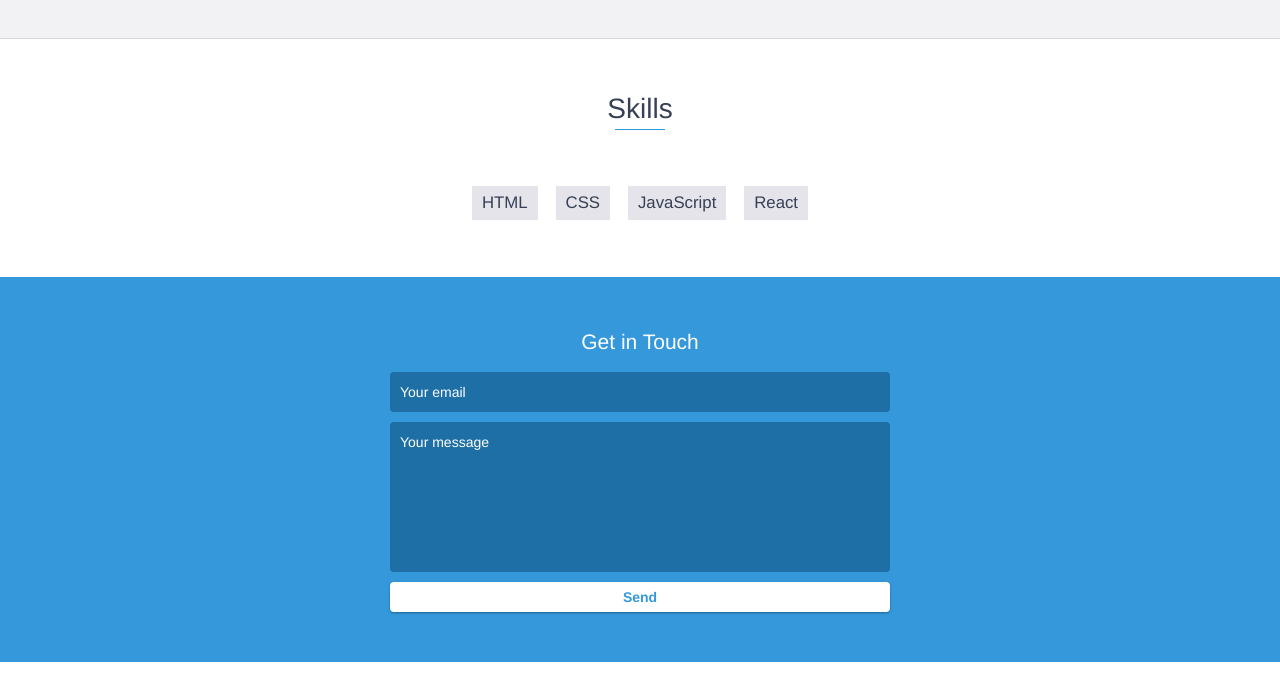
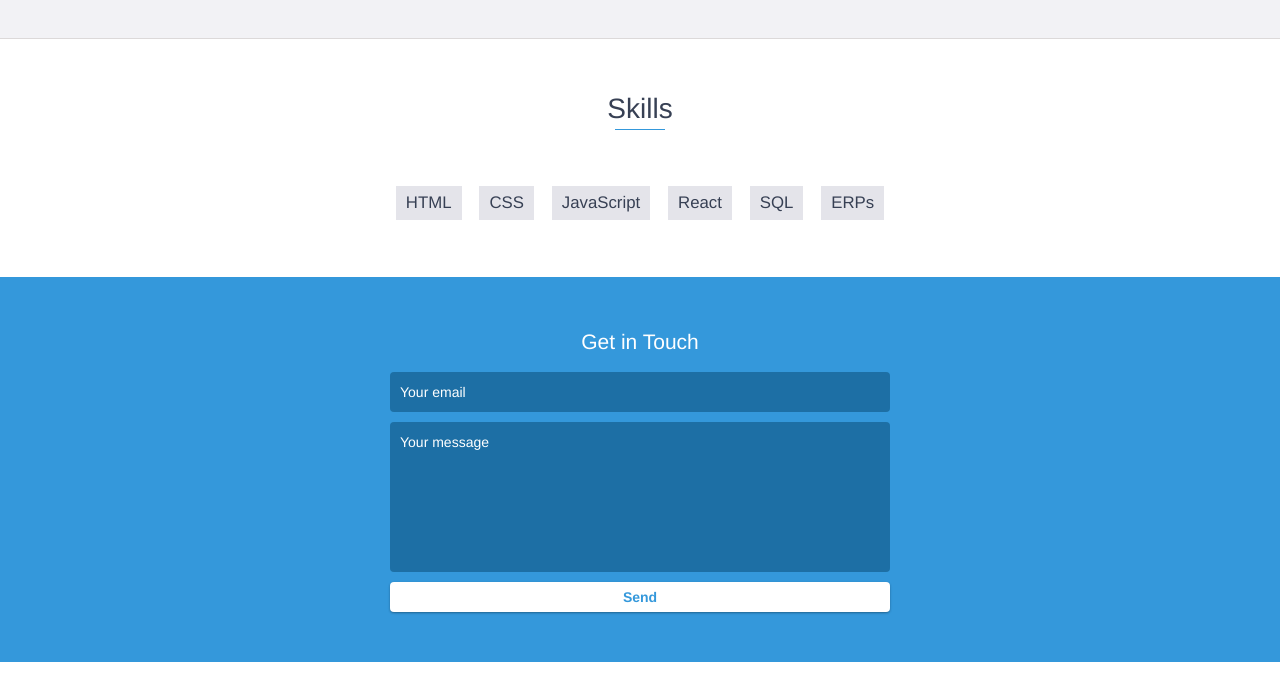
Before and after one commit to CodeRistretto/Curriculum, a website: page index.html in a window 1280 px wide. Shown: the part 4860-5555 px from the top of the page. Drawn offline with nearby package versions, Linux system fonts and the light colour scheme.

Commit message:
Update index.html

```diff
--- a/index.html
+++ b/index.html
@@ -346,6 +346,8 @@
             <li>CSS</li>
             <li>JavaScript</li>
             <li>React</li>
+		<li>SQL</li>
+            <li>ERPs</li>
 
         </ul>
     </div>
```
